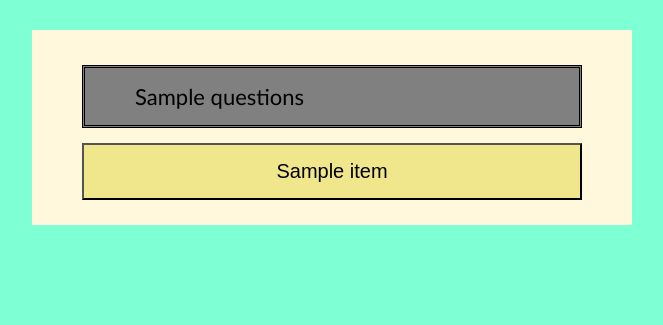
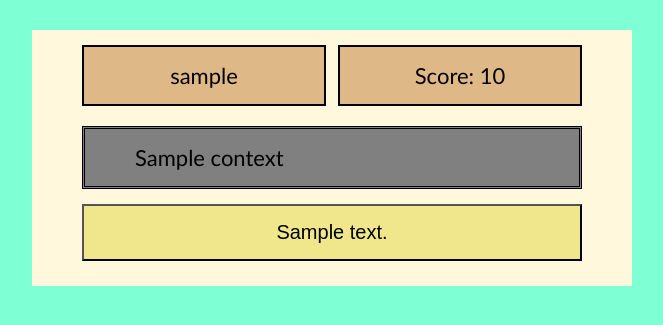
Before and after one commit to Vojtanooo/django_api_web, a Django app: template api_site/templates/home.html in a window 1280 px wide. Shown: the top 325 px of the page, without its empty margins (308-971 px from the left). Run offline with Django 3.2, Linux system fonts and the light colour scheme; the template is opened without the code that fills it: most values are stand-ins (such as "Sample title", 1, 10 or a date in 2020).

Commit message:
template remake

```diff
--- a/api_site/templates/home.html
+++ b/api_site/templates/home.html
@@ -1,4 +1,5 @@
 {% load static %}
+{% load extra_filters %}
 
 <!DOCTYPE html>
 <html lang="en">
@@ -12,14 +13,21 @@
 </head>
 
 <body>
-    <div class="wrapper">
-        <div class="question">
-            {{ questions }}
+    <form method="POST">
+        {% csrf_token %}
+        <div class="wrapper">
+            <div class="name">{{ username }}</div>
+            {% if score %}
+            <div class="score">Score: {{ score }}</div>
+            {% endif %}
+                <div class="question">
+                    {{ context|question }}
+                </div>
+                {% for item in context|answers %}
+                    <button value="{{ item }}" type="submit" class="answer" name="button">{{ item }}</button>
+                {% endfor %}
         </div>
-        {% for item in answers %}
-            <button class="answer">{{ item }}</button>
-        {% endfor %}
-    </div>
+    </form>
 </body>
 
 </html>
```
